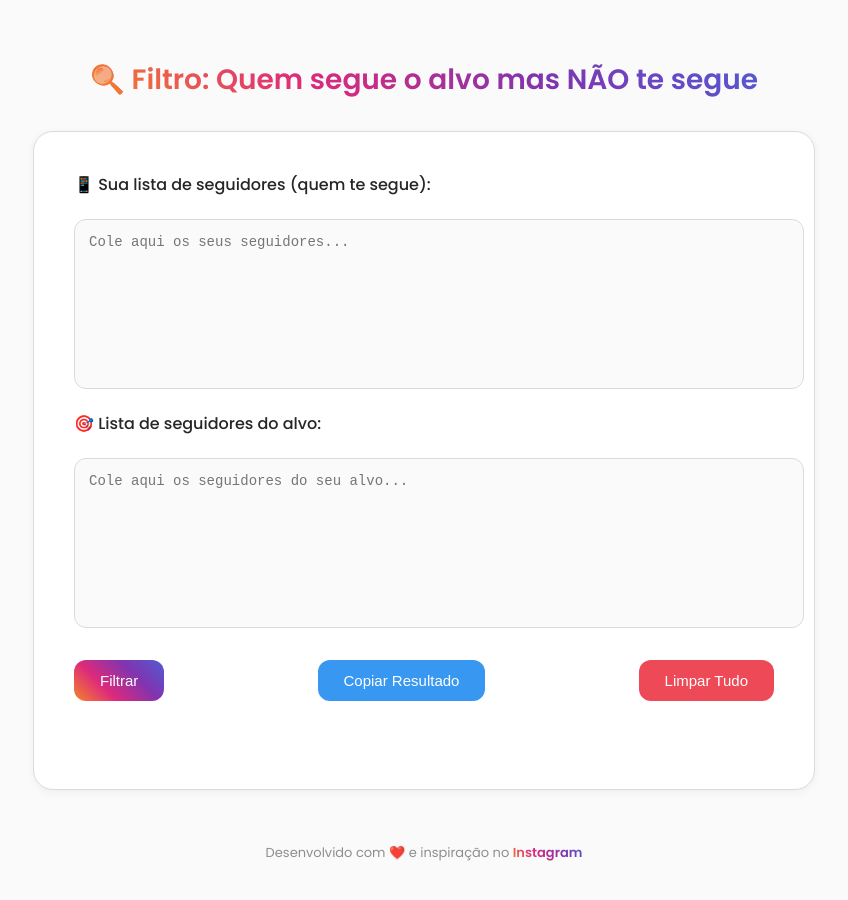
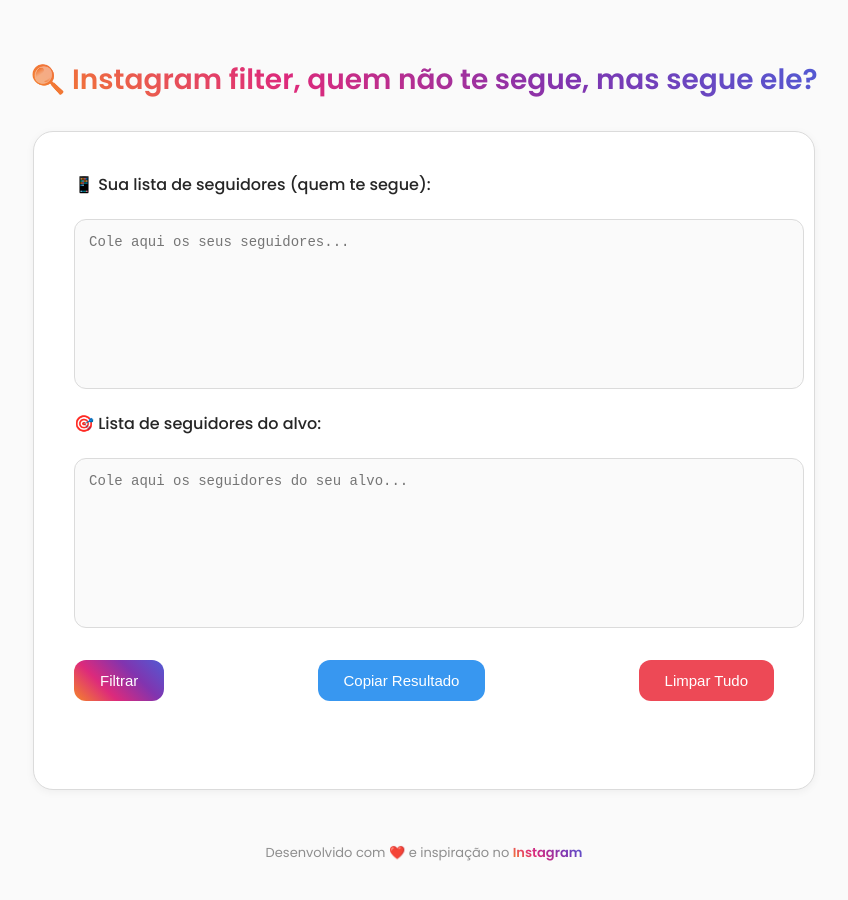
Before and after one commit to raldineyr/Instagram-follower-filter, a plain HTML site: page index.html in a window 1280 px wide. Shown: the whole page, without its empty margins (216-1064 px from the left). Drawn offline with Linux system fonts and the light colour scheme.

Commit message:
index.html

```diff
--- a/index.html
+++ b/index.html
@@ -164,7 +164,7 @@
 </head>
 <body>
 
-<h1>🔍 Filtro: Quem segue o alvo mas NÃO te segue</h1>
+<h1>🔍 Instagram filter, quem não te segue, mas segue ele?</h1>
 
 <div class="container">
   <label>📱 Sua lista de seguidores (quem te segue):</label>
```
